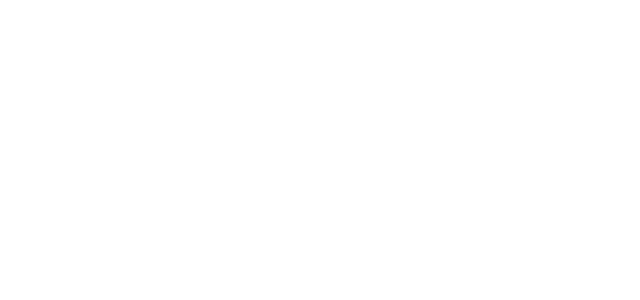
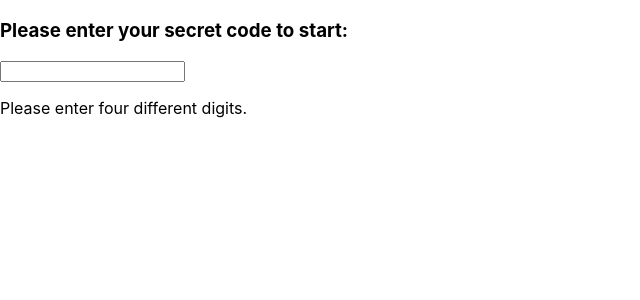
Before and after one commit to xgu830/bull-and-cow-max, a React (Create React App) app in the folder bull-and-cow/: page / in a window 1280 px wide. Shown: the top 300 px of the page, without its empty margins (0-640 px from the left). Built offline with nearby package versions, Linux system fonts and the light colour scheme.

Commit message:
player input check

```diff
--- a/bull-and-cow/src/App.tsx
+++ b/bull-and-cow/src/App.tsx
@@ -1,12 +1,76 @@
 import React from 'react';
+import { useState } from 'react';
 import './App.css';
 
 function App() {
+  const digitsAvailable:string = "0123456789";
+  let userOneSecretCode:string, userTwoSecretCode:string;
+  const [secretCodeSet, setSecretCodeSet] = useState<boolean>(false);
+  const [userOneInput, setUserOneInput] = useState("");
+  const [userTwoInput, setUserTwoInput] = useState("");
+  const [userOneGuessArray, updateUserOneGuessArray] = useState<string[]>([]);
+  const [userTwoGuessArray, updateUserTwoGuessArray] = useState<string[]>([]);
+
   return (
     <div>
+      <div id="user-one-result">
+        <p>{userOneInput}</p>
 
+      </div>
+      <div id="user-two-result"></div>
+      <div id="user-input-zone">
+
+        {!secretCodeSet ? (
+          <h3>Please enter your secret code to start: </h3>)
+          : (
+          <h3>Please enter your guess code: </h3>
+        )}
+
+        <input type="text" className='user-one-code' onChange={e => setUserOneInput(e.target.value)} /> <br />
+        {inputCheck(userOneInput) ? (
+          <button onClick={() => {
+            if (!secretCodeSet) {
+              userOneSecretCode = userOneInput;
+              setSecretCodeSet(true);
+            } else {
+              updateUserOneGuessArray([...userOneGuessArray, userOneInput]);
+            }
+          }}>Done</button>
+        ) : (
+          <p>Please enter four different digits.</p>
+        )}
+      </div>
     </div>
   );
+
+  function inputCheck(code:string) {
+    let checkingDigits = digitsAvailable;
+    let count = 0;
+    if (code.length === 4) {
+      for (let i = 0; i < 4; i++) {
+        const element = code.charAt(i);
+
+        if (checkingDigits.includes(element)) {
+          checkingDigits = checkingDigits.replace(element,'');
+          //console.log(checkingDigits);
+          count++;
+          console.log(count);
+        } else {
+          return false;
+        }
+      }
+
+      if (count === 4) {
+        return true;
+      }
+    } else {
+      return false;
+    }
+  }
+
+  function calcResult() {
+    console.log(111);
+  }
 }
 
 export default App;
```
